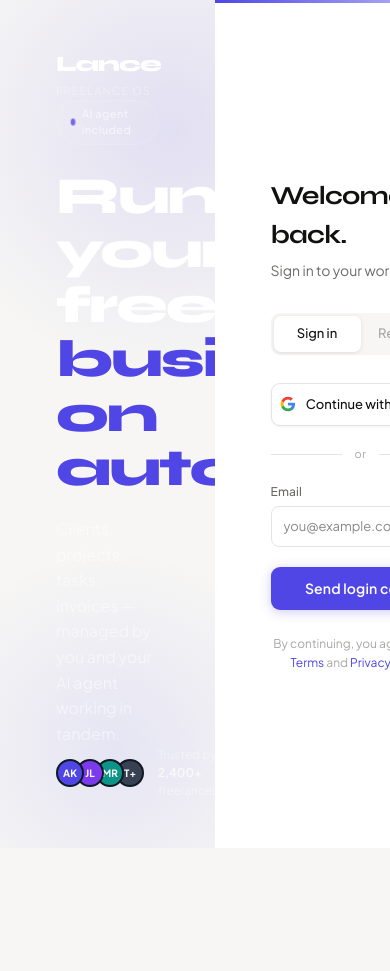
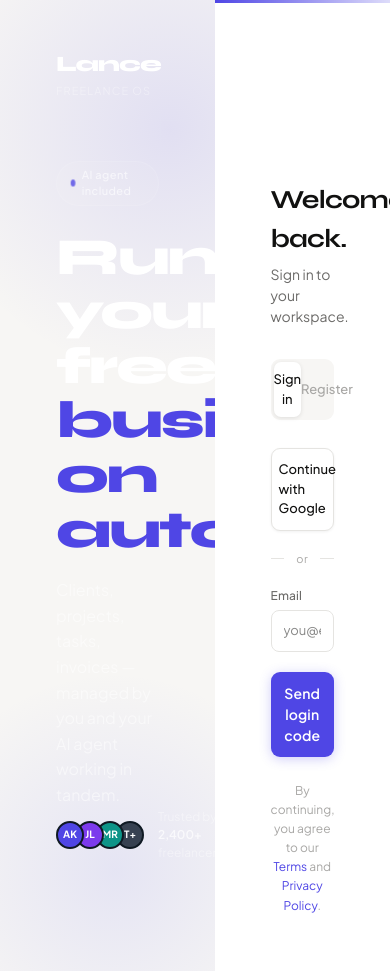
Before and after one commit to w-ziem/Lance-os, a React (Vite) app in the folder client/: page /auth in a window 390 px wide. Before the commit the page ends 848 px from the top, so only its background shows below. Built offline with nearby package versions, Linux system fonts and the light colour scheme; no server answers.

Commit message:
fix(client): auth panel movement when changing between login and register

```diff
--- a/client/src/pages/AuthPage.tsx
+++ b/client/src/pages/AuthPage.tsx
@@ -251,10 +251,12 @@
           flex: 1,
           background: 'var(--surface)',
           display: 'flex',
+          flexDirection: 'column',
           alignItems: 'center',
-          justifyContent: 'center',
-          padding: '48px 56px',
+          padding: '0 56px 56px',
+          paddingTop: 'clamp(48px, calc(50vh - 200px), 180px)',
           position: 'relative',
+          overflowY: 'auto',
         }}
       >
         {/* Subtle top accent line */}
```
